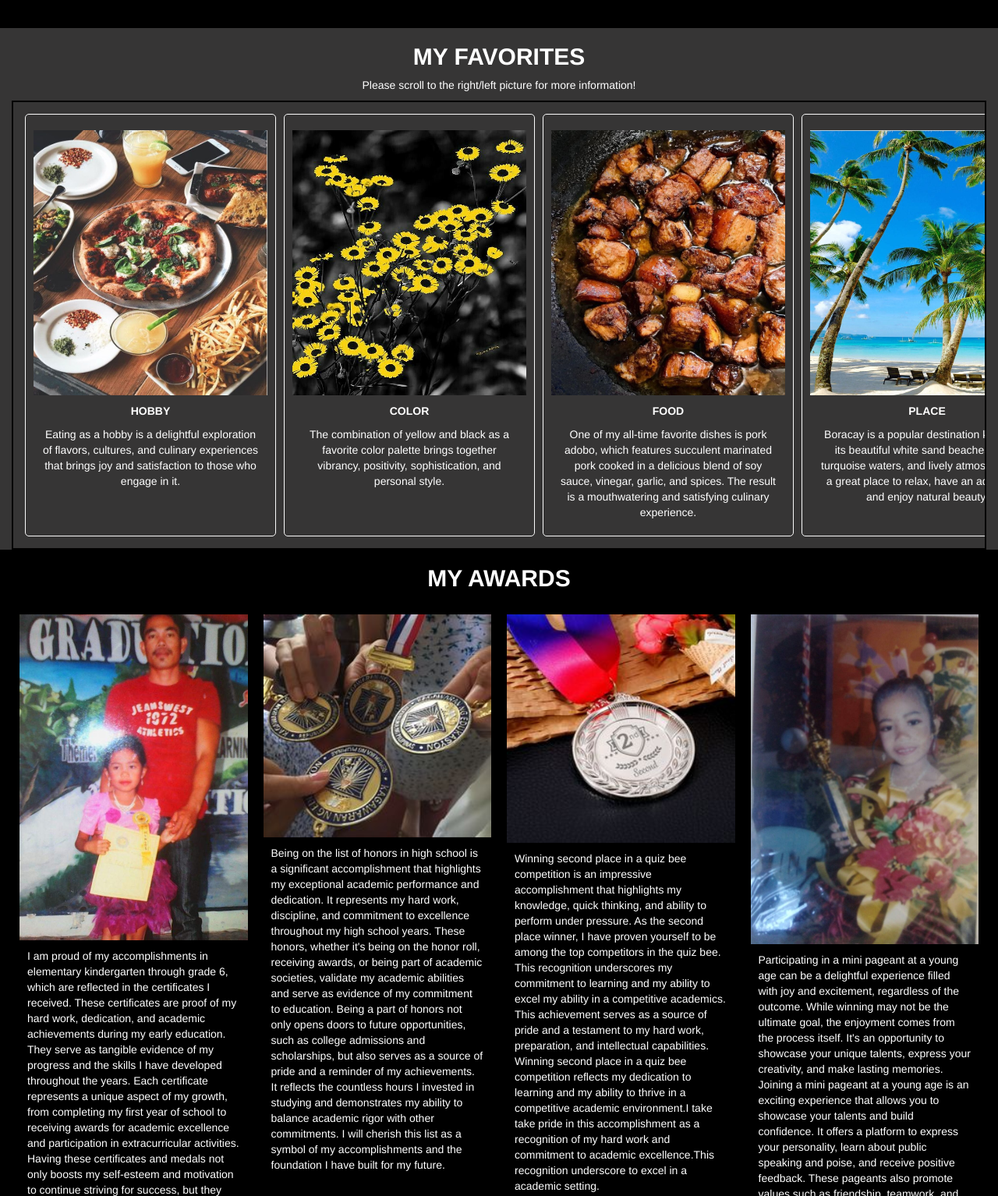
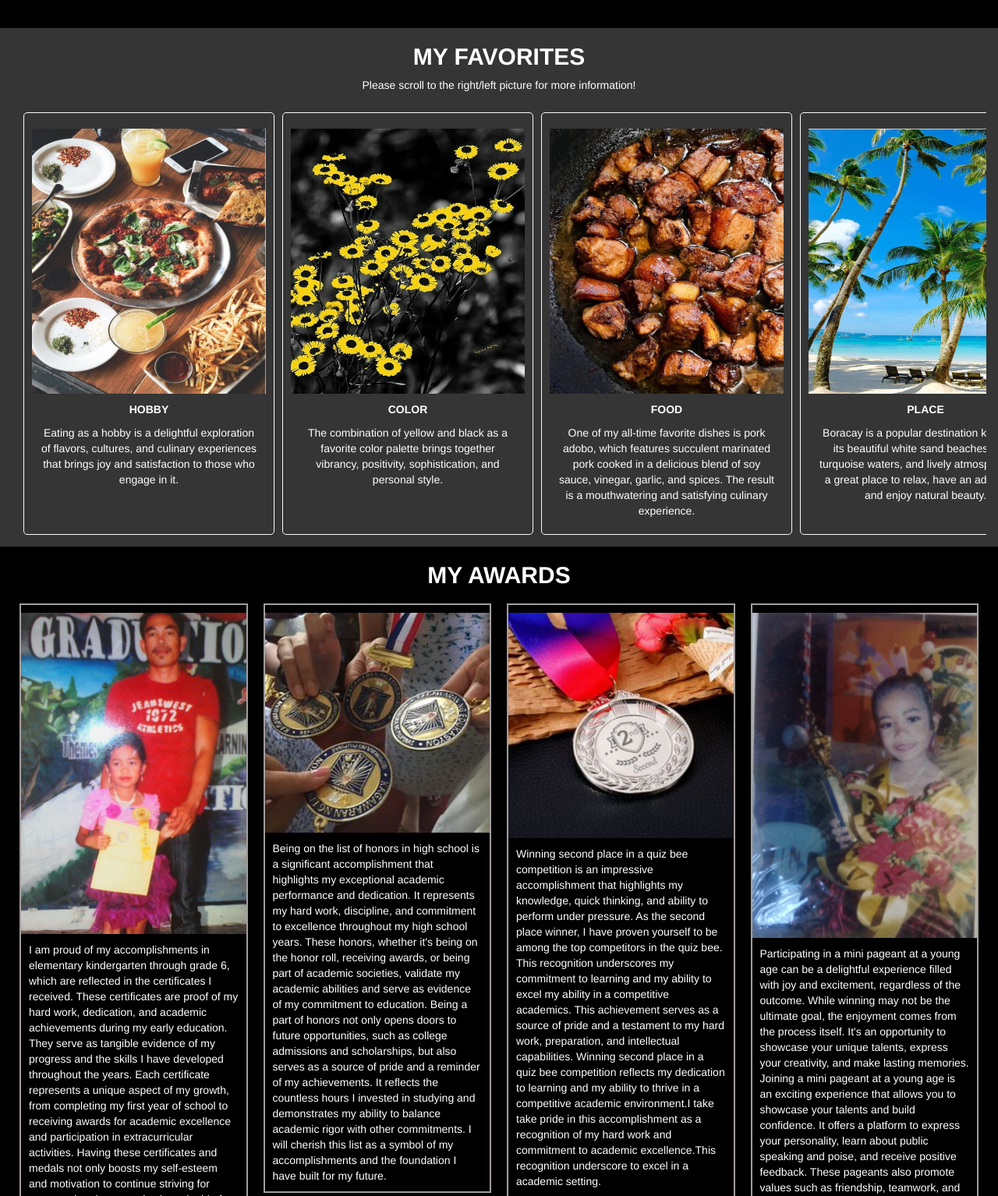
Before and after one commit to Fritche12/Autobiography, a plain HTML site: page index.html in a window 1280 px wide. Shown: the part 2905-4439 px from the top of the page at 78% size. Drawn offline with nearby package versions, Linux system fonts and the light colour scheme.

Commit message:
Update Autobiography.css

```diff
--- a/Autobiography.css
+++ b/Autobiography.css
@@ -184,13 +184,6 @@ img {
 
 }
 
-div.gallery1 {
-  border: 2px solid #020202;
-}
-
-div.gallery1:hover {
-  border: 2px solid #ffa621;
-}
 
 div.gallery1 img {
   width: 210px;
@@ -274,6 +267,16 @@ div.desc1 {
   width: 100%;
   height: auto;
   text-align: left;
+}
+
+
+
+div.gallery {
+  border: 2px solid #a39d9d;
+}
+
+div.gallery:hover {
+  border: 4px solid #ffe02e;
 }
 
 div.gallery img {
```
